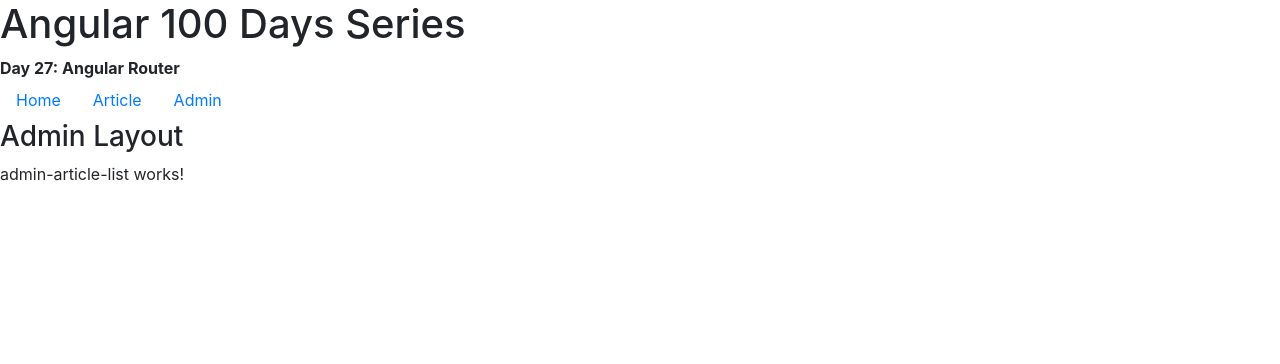
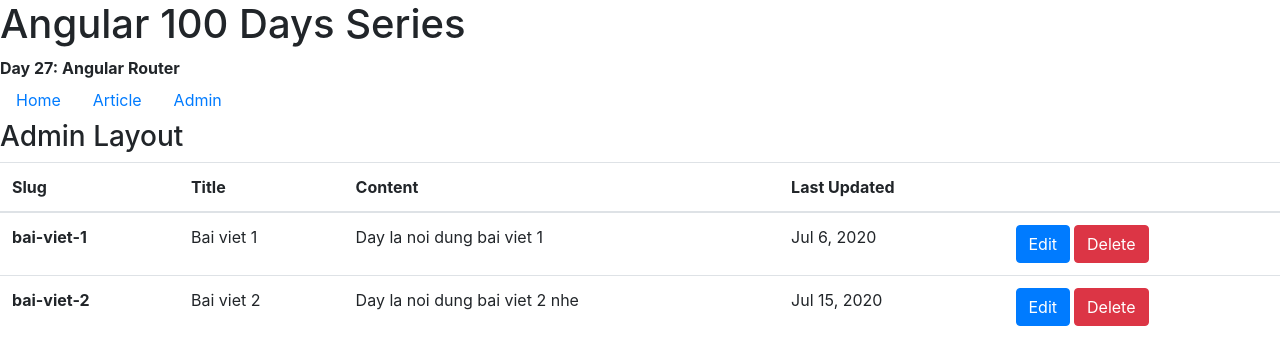
Before and after one commit to NamnvUET/day27-routing, an Angular app: page /admin in a window 1280 px wide. Shown: the top 364 px of the page. Built offline with nearby package versions, Linux system fonts and the light colour scheme.

Commit message:
add AdminList html

```diff
--- a/src/app/admin/admin-article-list/admin-article-list.component.html
+++ b/src/app/admin/admin-article-list/admin-article-list.component.html
@@ -1 +1,30 @@
-<p>admin-article-list works!</p>
+<table class="table">
+  <thead>
+    <tr>
+      <th scope="col">Slug</th>
+      <th scope="col">Title</th>
+      <th scope="col">Content</th>
+      <th scope="col">Last Updated</th>
+      <th></th>
+    </tr>
+  </thead>
+  <tbody>
+    <ng-container *ngIf="articles$ | async as articles">
+      <tr *ngFor="let article of articles">
+        <th scope="row">{{ article.slug }}</th>
+        <td>{{ article.title }}</td>
+        <td>{{ article.content }}</td>
+        <td>{{ article.updateAt | date }}</td>
+        <td>
+          <button type="button"
+                  class="btn btn-primary mr-1">Edit</button>
+          <button type="button"
+                  class="btn btn-danger">Delete</button>
+        </td>
+      </tr>
+    </ng-container>
+  </tbody>
+</table>
+<ng-template #loadingTmpl>
+    Loading...
+</ng-template>
--- a/src/app/admin/admin-article-list/admin-article-list.component.ts
+++ b/src/app/admin/admin-article-list/admin-article-list.component.ts
@@ -1,4 +1,7 @@
 import { Component, OnInit } from '@angular/core';
+import { Observable } from 'rxjs';
+import { ArticleService } from 'src/app/article/article.service';
+import { Article } from 'src/app/model/article';
 
 @Component({
   selector: 'app-admin-article-list',
@@ -7,9 +10,13 @@
 })
 export class AdminArticleListComponent implements OnInit {
 
-  constructor() { }
+  articles$ : Observable<Article[]>;
+
+  constructor(private _api: ArticleService) { }
 
   ngOnInit(): void {
+    this.articles$ = this._api.getArticles();
+    this.articles$.subscribe(console.log);
   }
 
 }
--- a/src/app/admin/admin.component.ts
+++ b/src/app/admin/admin.component.ts
@@ -1,4 +1,4 @@
-import { Component } from "@angular/core";
+import { Component,OnInit } from "@angular/core";
 
 @Component({
   selector: 'app-admin',
--- a/src/app/admin/admin.module.ts
+++ b/src/app/admin/admin.module.ts
@@ -3,11 +3,12 @@
 import {AdminRoutingModule} from "./admin-routing.module";
 import { CommonModule } from "@angular/common";
 import { ReactiveFormsModule } from "@angular/forms";
+import { AdminArticleListComponent } from "./admin-article-list/admin-article-list.component";
 
 @NgModule({
   declarations: [
     AdminComponent,
-
+    AdminArticleListComponent,
   ],
   imports:[
     CommonModule,
```
